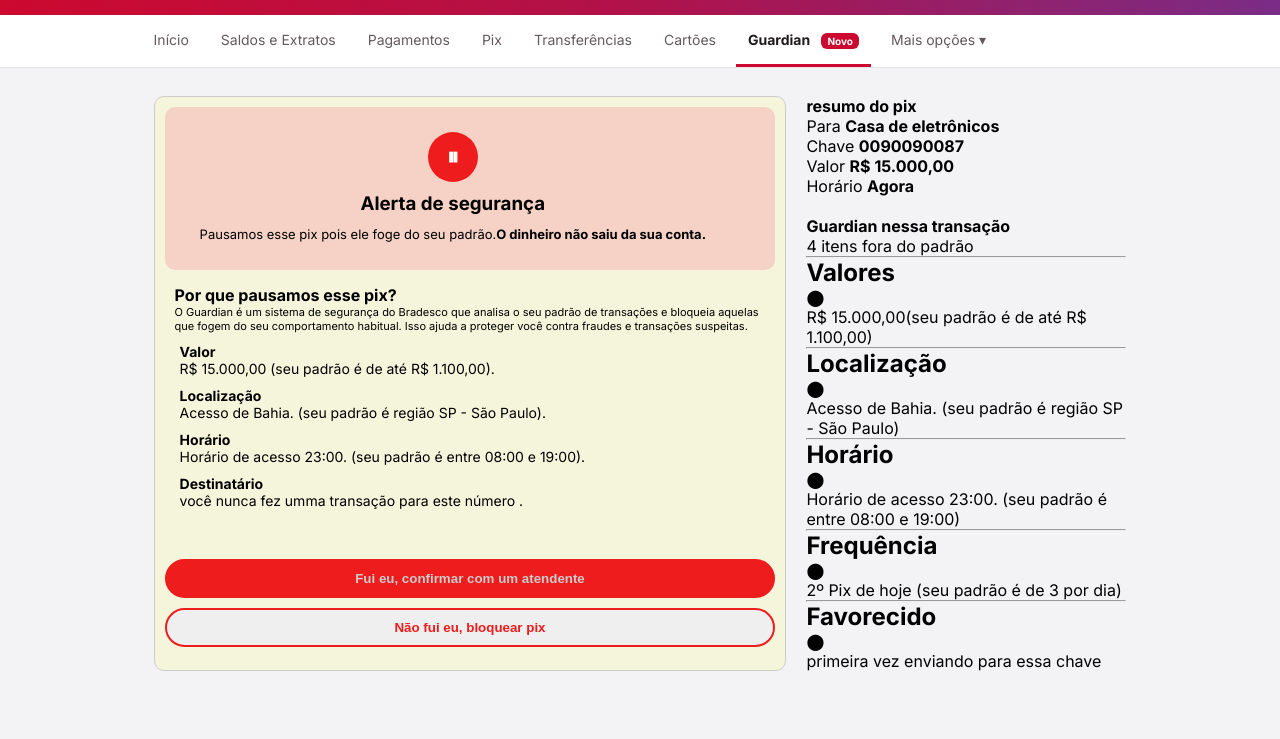
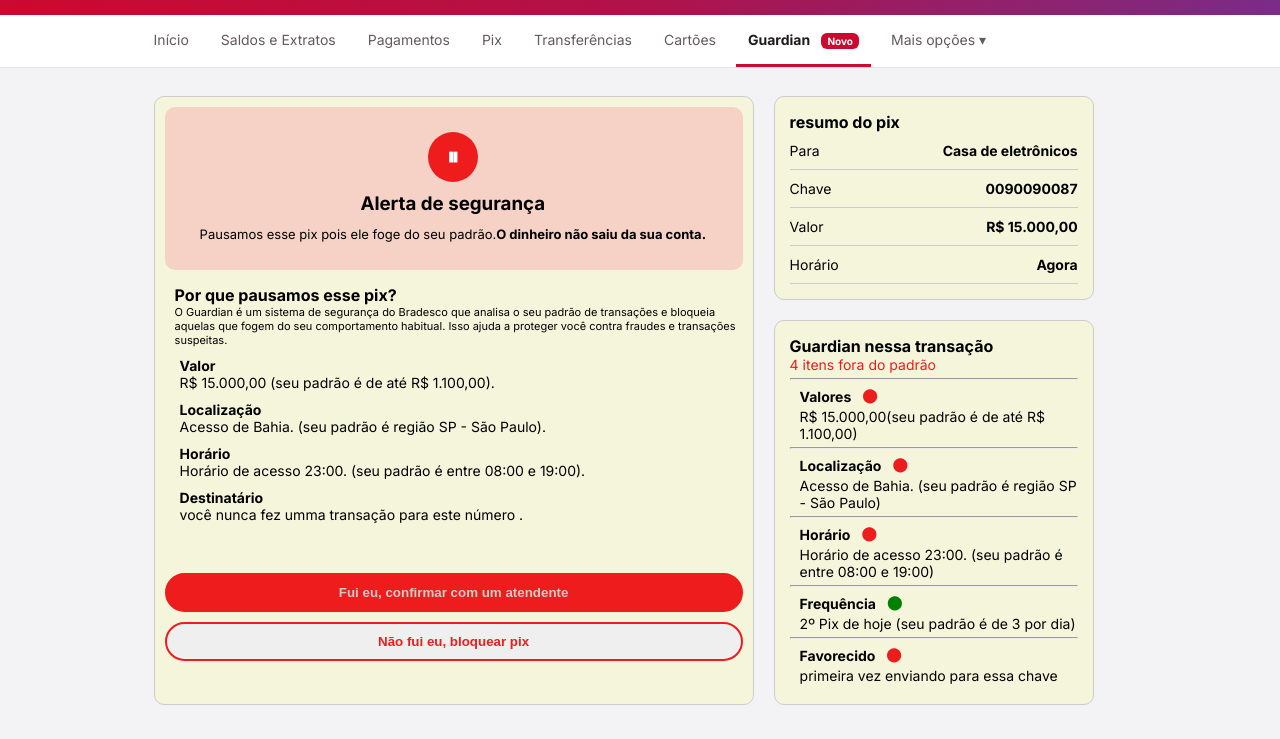
Before and after one commit to Giovanna-Ciola/bradesco-guardian, a plain HTML site: page src/pages/guardian.html in a window 1280 px wide. Shown: the part 61-800 px from the top of the page. Drawn offline with Linux system fonts and the light colour scheme.

Commit message:
correção CSS na area lateral

```diff
--- a/src/style/guardian.css
+++ b/src/style/guardian.css
@@ -128,13 +128,79 @@
     font-weight: 700;
 }
 
-/* ---------- Responsivo ---------- */
-.pix-bloqueado {
-    flex: 2;
+
+.resumo-pix {
+    width: 320px;
+    height: auto;
+    background-color:beige;
+    border-radius: 10px;
+    border: 1px solid #ccc;
+    padding: 15px;
+    box-sizing: border-box;
+    flex-shrink: 0;
+    font-size: 14px;
+}
+.resumo-pix h1 {
+    font-size: 16px;
 }
 
-.painel-lateral {
-    flex: 1;
+.linha-resumo {
+    display: flex;
+    justify-content: space-between;
+    align-items: center;
+    gap: 10px;
+    border-bottom: 1px solid #ccc;
+    padding: 10px 0;
+}
+
+.acao-guardian {
+    width: 320px;
+    height: auto;
+    background-color:beige;
+    border-radius: 10px;
+    border: 1px solid #ccc;
+    padding: 15px;
+    box-sizing: border-box;
+    flex-shrink: 0;
+    font-size: 14px;
+}
+
+.acao-guardian h1 {
+    font-size: 16px;
+}
+
+#itens-fora-padrao {
+    color:#ee1c1c;
+    margin-left: 0px;
+}
+
+.acao-guardian h2 {
+    font-size: 14px;
+    margin-left: 10px;
+    margin-top: 5px;
+}
+
+.acao-guardian p {
+    font-size: 14px;
+    margin-left: 10px;
+    margin-bottom: 5px;
+}
+
+.titulo-validacao {
+    display: flex;
+    align-items: center;
+}
+
+#foraPadrao {
+    color:#ee1c1c;
+    padding-top: 6px;
+    padding-left: 1px;
+}
+
+#dentroPadrao {
+    color: green;
+    padding-top: 6px;
+    padding-left: 1px;
 }
 
 @media (max-width: 900px) {
```
